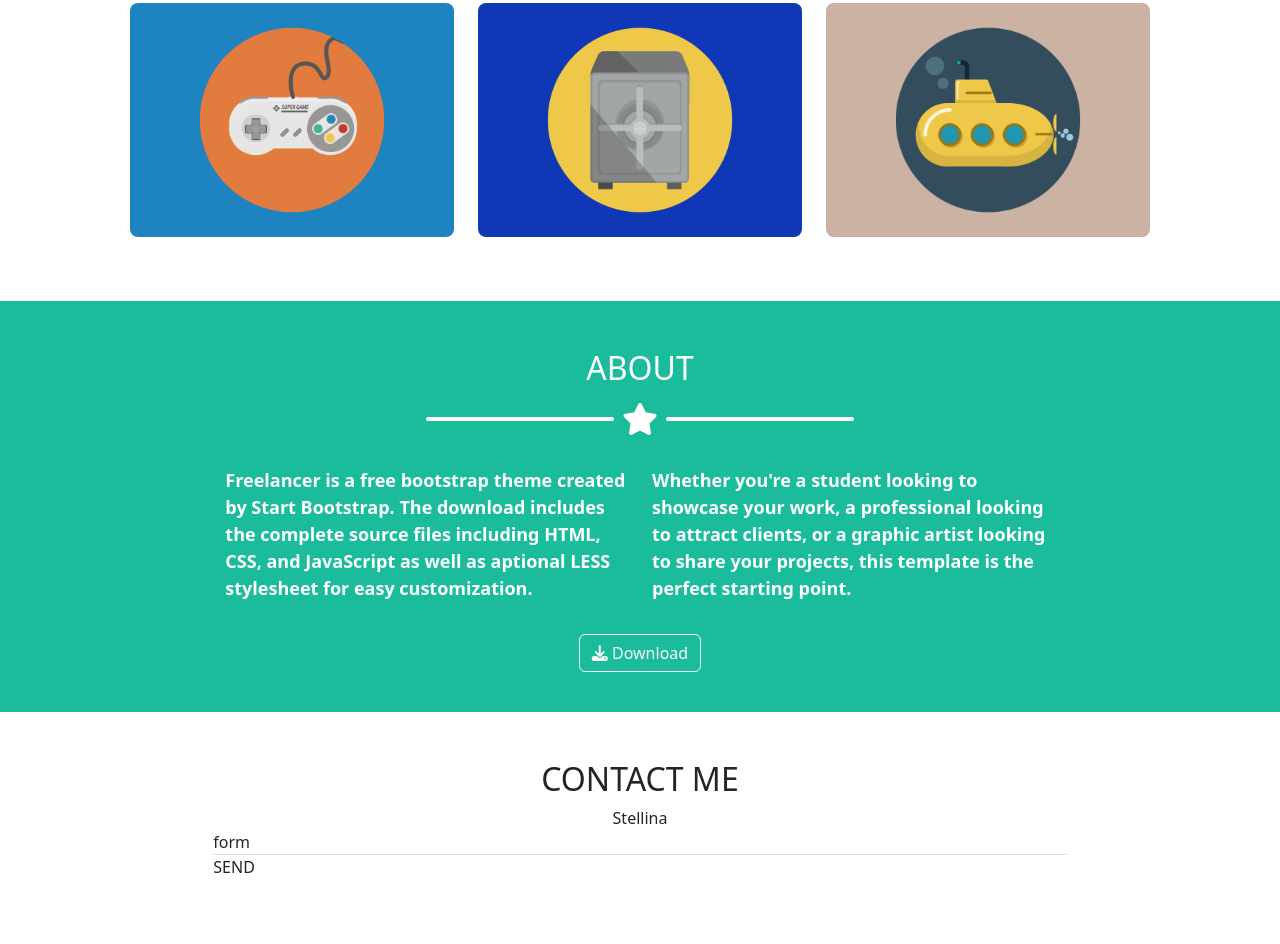
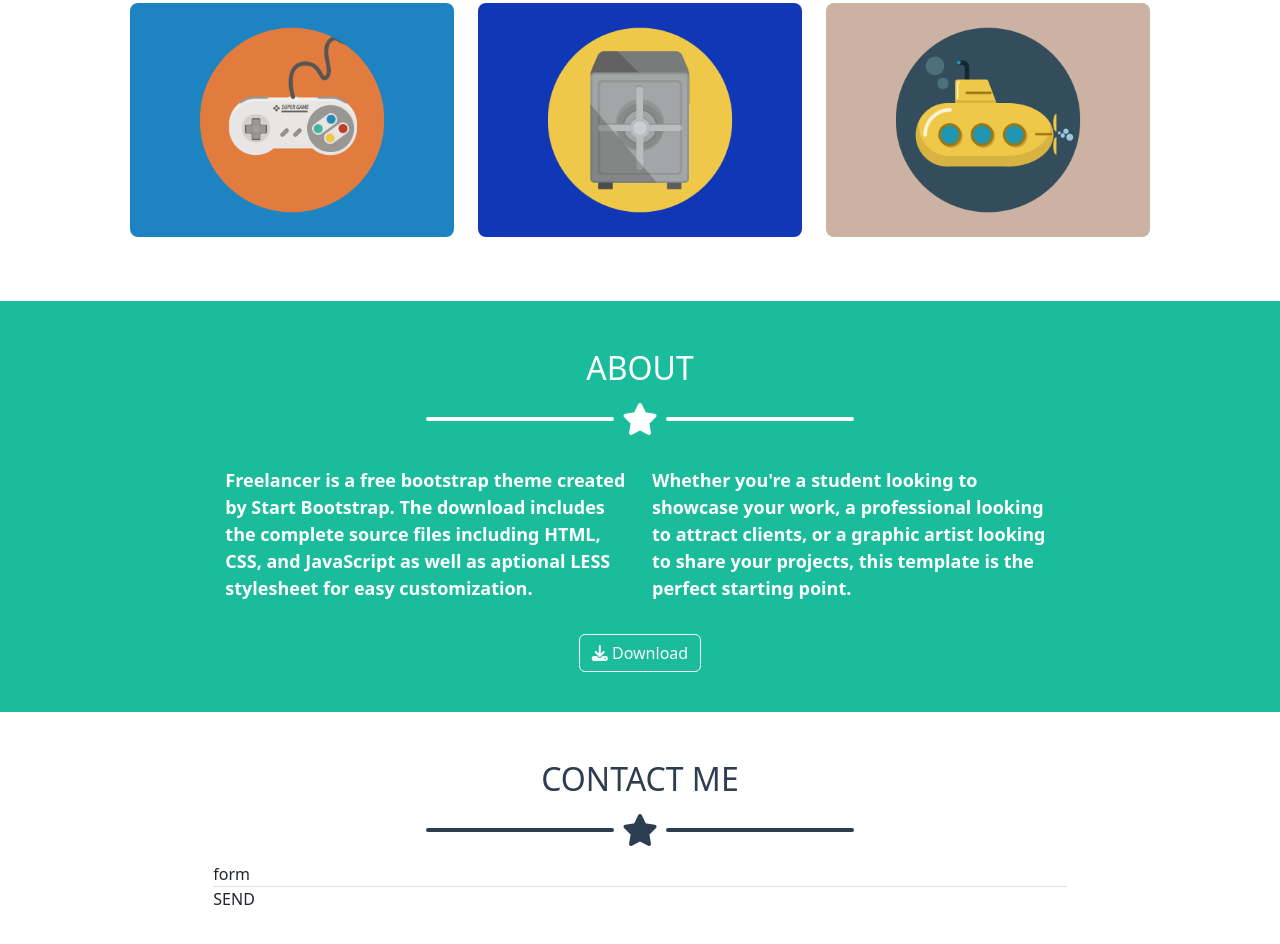
Before and after one commit to AndreaMinelli/html-css-bootstrap-freelancer, a plain HTML site: page index.html in a window 1280 px wide. Shown: the part 950-1894 px from the top of the page. Drawn offline with nearby package versions, Linux system fonts and the light colour scheme.

Commit message:
Modificato color Titoli sezione

```diff
--- a/css/style.css
+++ b/css/style.css
@@ -20,6 +20,10 @@ footer {
 
 .bg-darkgrey {
     background-color: rgb(44, 62, 80);
+}
+
+.font-darkgrey {
+    color: rgb(44, 62, 80);
 }
 
 .card-immagine {
--- a/index.html
+++ b/index.html
@@ -63,7 +63,7 @@
         </section>
         <section id="portfolio" class="container py-5">
             <!-- Titolo sezione -->
-            <div class="row text-center">
+            <div class="row text-center font-darkgrey">
                 <div class="col-12">
                     <h2>PORTFOLIO</h2>
                     <span class="d-flex align-items-center justify-content-center my-3">
@@ -133,12 +133,14 @@
         </section>
         <section id="contact" class="container-fluid py-5">
             <!-- Titolo sezione -->
-            <div class="row text-center">
+            <div class="row text-center font-darkgrey">
                 <div class="col-12">
                     <h2>CONTACT ME</h2>
-                </div>
-                <div class="col-12">
-                    Stellina
+                    <span class="d-flex align-items-center justify-content-center my-3">
+                        <span class="star-line"></span>
+                        <i class="fa-solid fa-star fa-2x mx-2"></i>
+                        <span class="star-line"></span>
+                    </span>
                 </div>
             </div>
             <!-- Form -->
```
